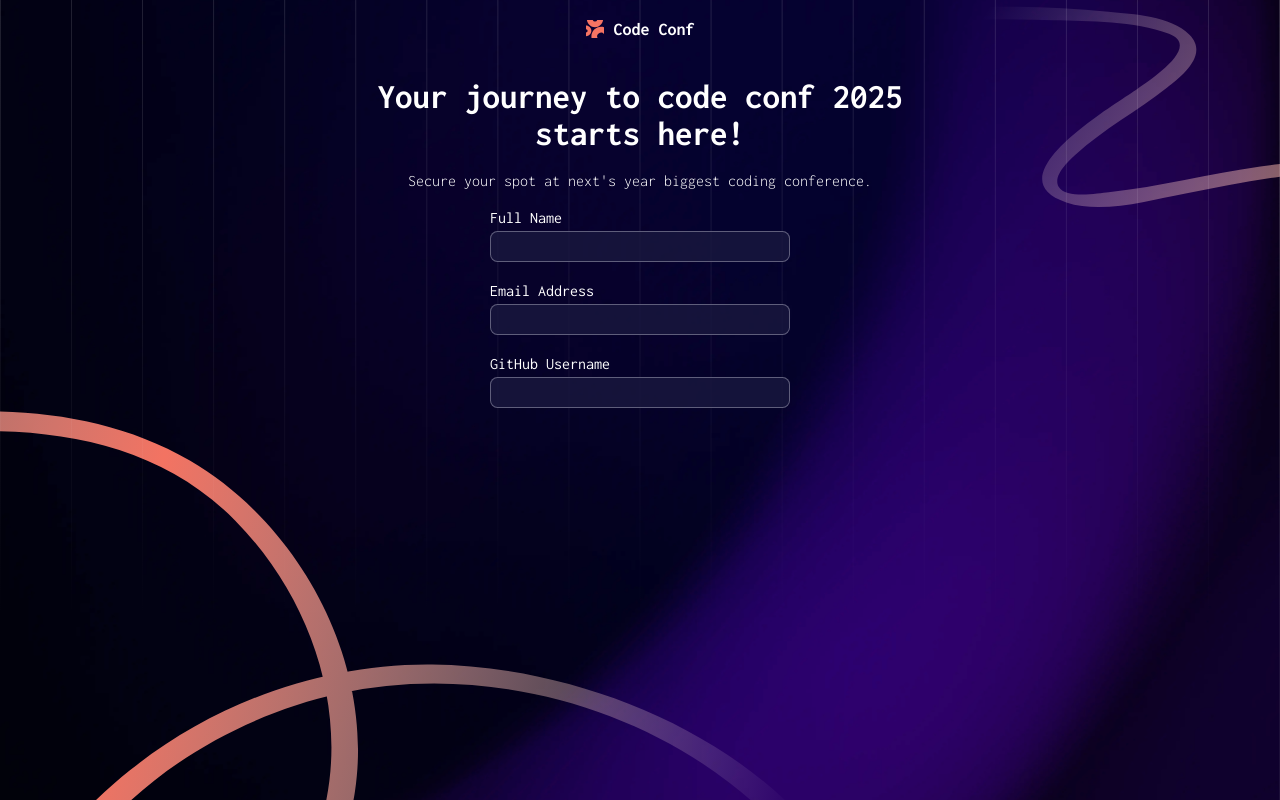
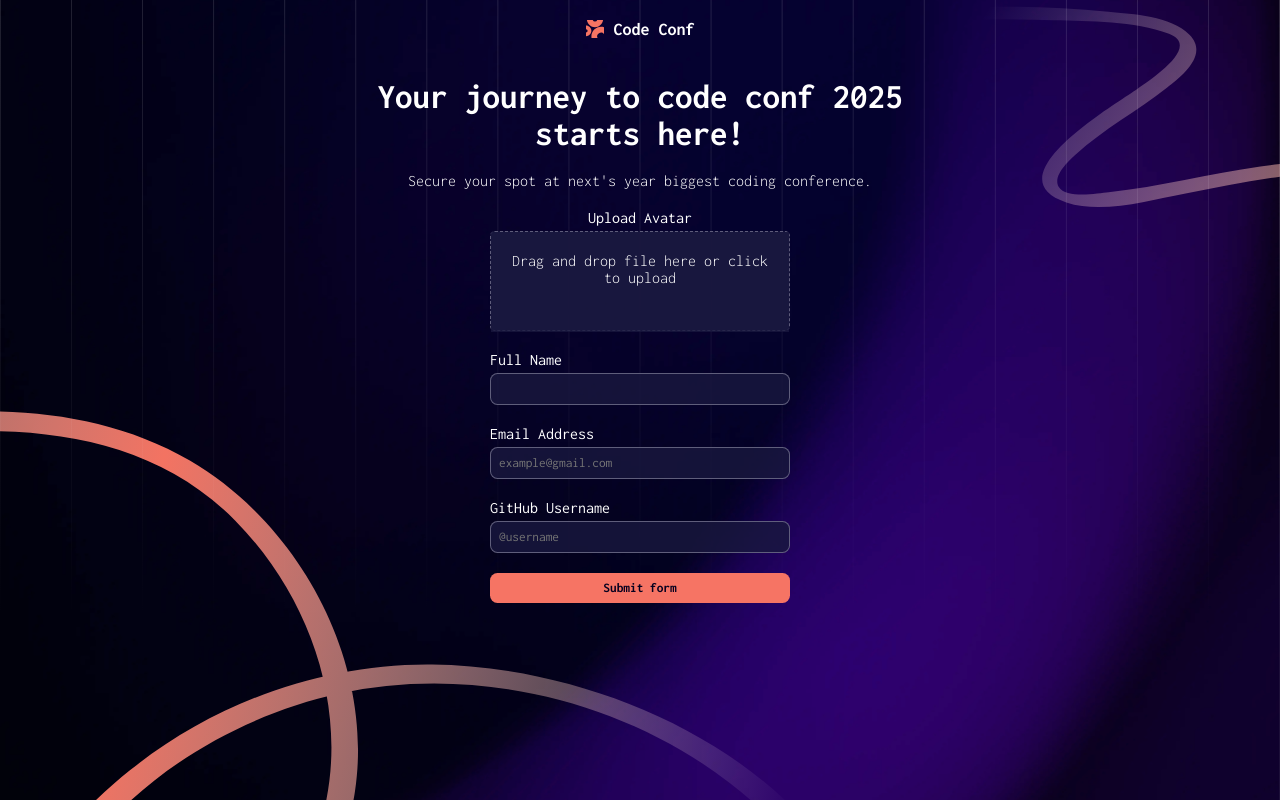
Before and after one commit to Olayinka-2/confenrence-ticket-generator, a React (Vite) app: page / in a window 1280 px wide. Built offline with nearby package versions, Linux system fonts and the light colour scheme.

Commit message:
Add profile image block

```diff
--- a/index.css
+++ b/index.css
@@ -90,19 +90,44 @@ main {
    width: 100%;
    gap: .5rem;
    font-family: "customFont";
+   position: relative;
 }
 
-.input input {
+.input input, .submitBtn, .removeBtn {
    width: 100%;
-   padding: .75rem;
+   padding: .8rem;
    border-radius: .75rem;
-   border: 1px solid rgba(114, 113, 141, 0.8);
+   border: 1px solid #72718dcc;
    outline: none;
    background-color: rgba(26, 24, 63, .8);
    color: #fff;
 }
 
 .input input:active {
-   border: 1px solid rgba(114, 113, 141, 0.8);
+   border: #72718dcc;
    outline: none;
 }
+
+.submitBtn {
+   background-color: #F67464;
+   color: #06011F;
+   border: none;
+   font-weight: bold;
+   cursor: pointer;
+}
+
+/* .file-field{
+   width: 100%;
+   height: 10rem;
+   background-color: #1a183fcc;
+   border-radius: .5rem;
+   border: 1px dashed #72718dcc;
+   display: flex;
+   justify-content: center;
+} */
+
+.input:first-of-type {
+   display: flex;
+   flex-direction: column;
+   align-items: center;
+}
--- a/src/App.jsx
+++ b/src/App.jsx
@@ -1,4 +1,5 @@
-import './App.css'
+import './App.css';
+import FileUpload from './component/Avatar';
 
 function App() {
   return (
@@ -17,16 +18,25 @@ function App() {
                 <p>Secure your spot at next&apos;s year biggest coding conference.</p>
                 <div className="form-input-container">
                   <div className="input">
+                    <label htmlFor="Avatar">Upload Avatar</label>
+                    <FileUpload />
+                  </div>
+                  <div className="input">
                     <label htmlFor="fullName">Full Name </label>
-                    <input type="text" name='fullName' id='fullName'/>
+                    <input type="text" name='fullName' id='fullName' required />
                   </div>
                   <div className="input">
                     <label htmlFor="email">Email Address </label>
-                    <input type="text" name='email' id='email'/>
+                    <input type="text" name='email' id='email' placeholder='example@gmail.com' required/>
                   </div>
                   <div className="input">
                     <label htmlFor="github'">GitHub Username </label>
-                    <input type="text" name='github' id='github'/>
+                    <input type="text" name='github' id='github' placeholder='@username' required/>
+                  </div>
+                  <div>
+                    <button className="submitBtn">
+                        Submit form
+                    </button>
                   </div>
                 </div>
               </form>
--- /dev/null
+++ b/src/component/Avatar.jsx
@@ -0,0 +1,91 @@
+import { useEffect, useState } from "react"
+
+export default function FileUpload() {
+   const [image, setImage] = useState(null);
+
+   useEffect(() => {
+      const preventDefaults = ((event) => {
+         event.preventDefault();
+         event.stopPropagation();
+      });
+
+      document.addEventListener('dragover', preventDefaults);
+      document.addEventListener('drop', preventDefaults);
+
+      return () => {
+         document.removeEventListener("dragover", preventDefaults);
+         document.removeEventListener("drop", preventDefaults);
+      }
+   }, []);
+
+   const handleFileSelect = (event) => {
+      const file = event.target.files[0];
+      if(file) {
+         const imageUrl = URL.createObjectURL(file);
+         setImage(imageUrl);
+      }
+   };
+
+   const handleDrop = (event) => {
+      event.preventDefault();
+      const file = event.dataTransfer.files[0];
+      if(file) {
+         const imageUrl = URL.createObjectURL(file);
+         setImage(imageUrl);
+      }
+   }
+
+   const handleDragOver = (event) => {
+      event.preventDefault();
+   }
+   return (
+      <div  style={{
+         width: image ? '10rem' : '100%',
+         height: '10rem',
+         backgroundColor:' #1a183fcc',
+         borderRadius: image ? '100%': '.5rem',
+         border: '1px dashed #72718dcc',
+      }}>
+         <div
+         style={{
+            background: image ? `url(${image}) center/100%` : "#1a183fcc",
+               overflow: "hidden",
+               position: "relative",
+               height: '10rem',
+               width: image ? '10rem' : '100%',
+               borderRadius: image && '50%'
+         }}
+         onDragOver={handleDragOver}
+         onDrop={handleDrop}
+         onClick={() =>
+            document.getElementById("fileInput").click()
+         }>
+            {
+               !image && <p>Drag and drop file here or click to upload</p>
+            }
+         </div>
+         <input type="file"
+            id="fileInput"
+            accept="image/*"
+            style={{display:'none'
+            }}
+            onChange={handleFileSelect}/>
+
+         {
+            image && (
+               <button onClick={() => setImage(null)}
+               style={{marginTop: "10px",
+                  position: 'absolute',
+                  top: '5rem',
+                  right: '-3rem',
+                  width: '10rem'
+               }}
+               className="removeBtn">
+                  Remove Image
+               </button>
+            )
+         }
+      </div>
+
+   )
+}
```
